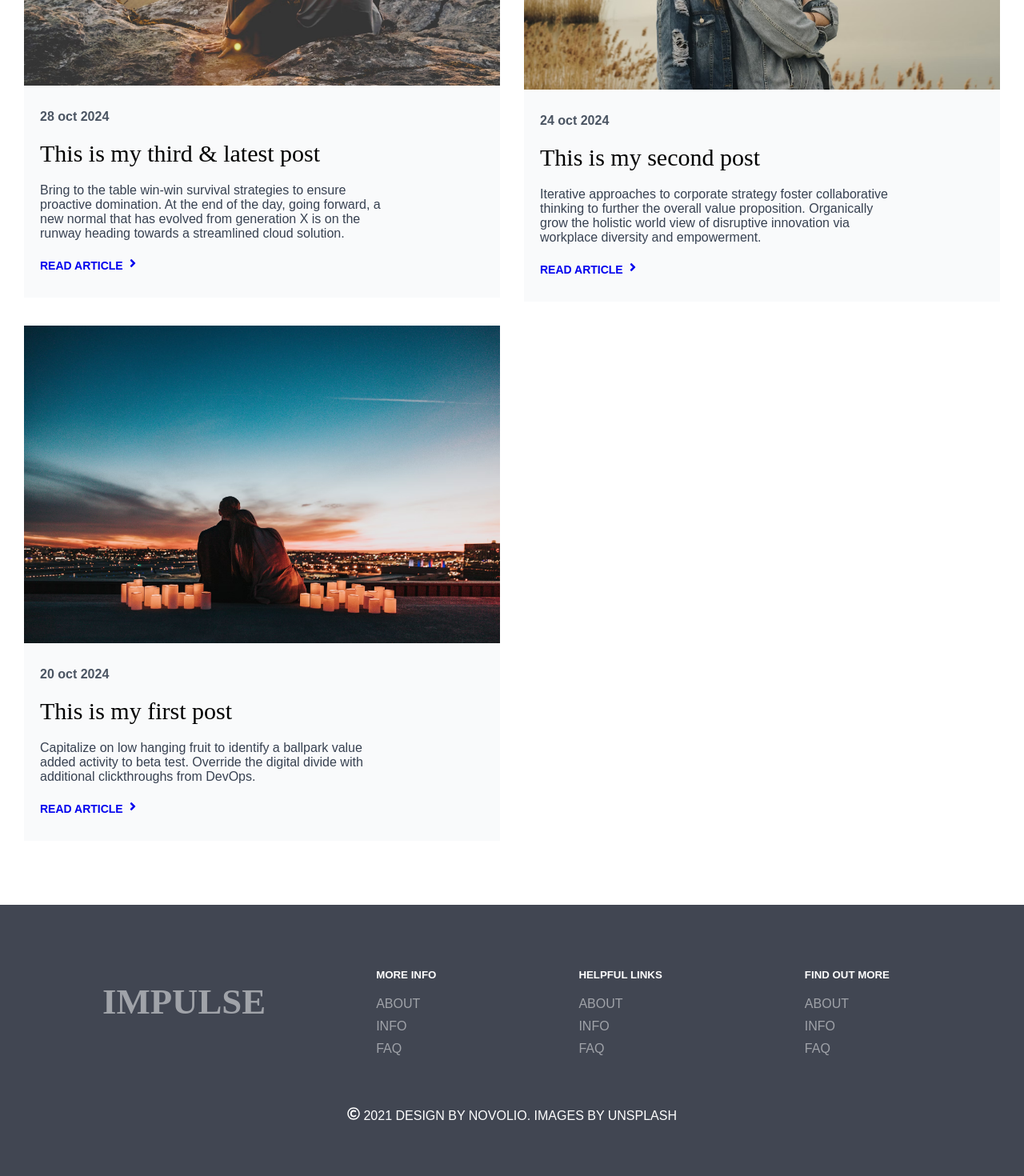
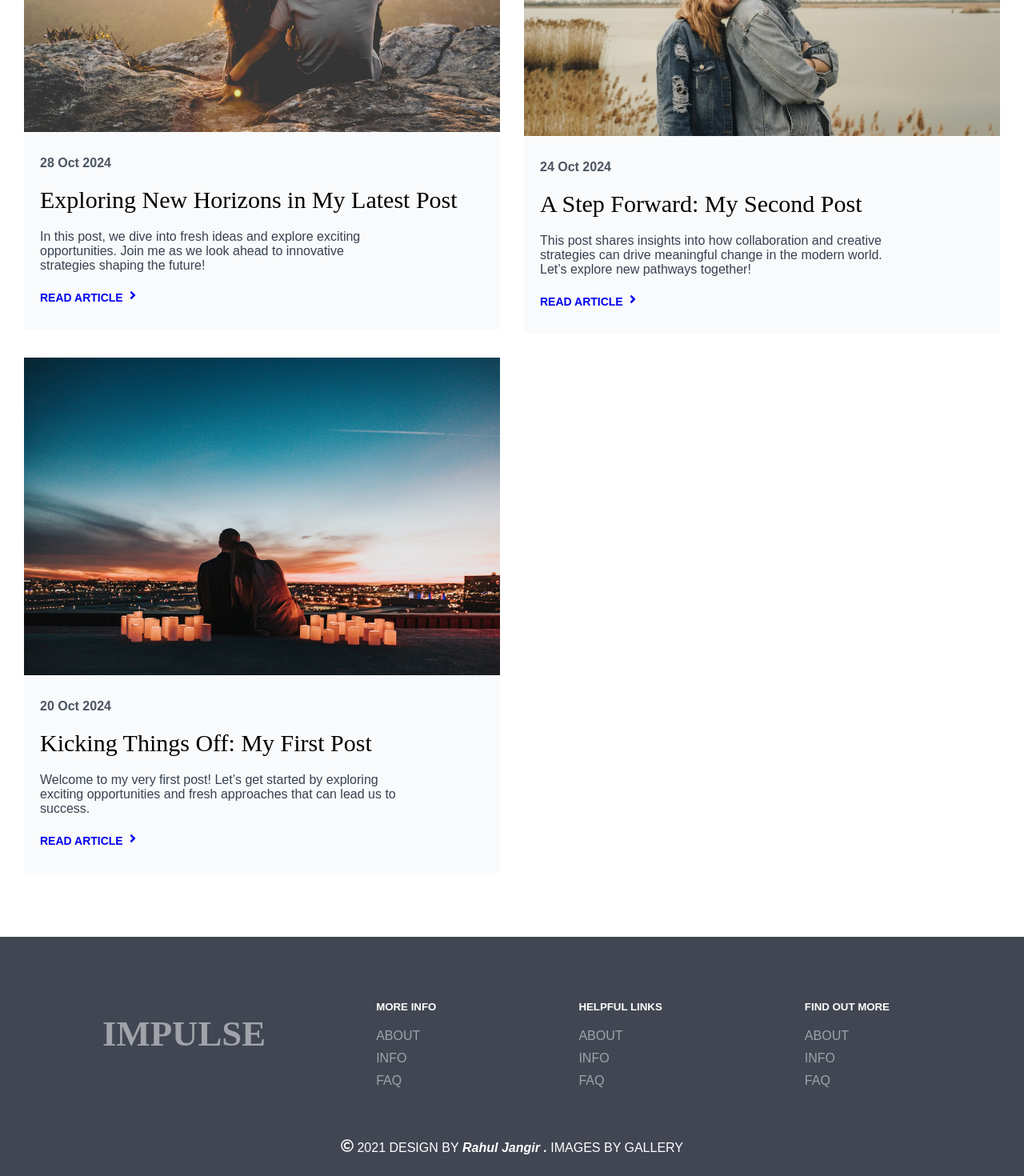
Before and after one commit to Rahuljangir7/my-blog-app, a React (Vite) app: page /blogpage in a window 1280 px wide. Shown: the part 720-2190 px from the top of the page at 80% size. Built offline with nearby package versions, Linux system fonts and the light colour scheme.

Commit message:
chage all content related blog

```diff
--- a/src/component/footer/Footer.jsx
+++ b/src/component/footer/Footer.jsx
@@ -53,7 +53,11 @@ const Footer = () => {
             ref={bottom.ref}
             style={{ ...bottom.style }}
           >
-            <FaRegCopyright /> 2021 DESIGN BY NOVOLIO. IMAGES BY UNSPLASH
+            <FaRegCopyright /> 2021 DESIGN BY
+            <strong>
+              <i> Rahul Jangir . </i>
+            </strong>
+            IMAGES BY GALLERY
           </div>
         </div>
       </footer>
--- a/src/data.js
+++ b/src/data.js
@@ -5,23 +5,23 @@ import img6 from "./assets/img6.avif";
 export const cardJson = [
   {
     image: img1,
-    date: "28 oct 2024",
-    title: "This is my third & latest post",
-    des: "Bring to the table win-win survival strategies to ensure proactive domination. At the end of the day, going forward, a new normal that has evolved from generation X is on the runway heading towards a streamlined cloud solution.",
+    date: "28 Oct 2024",
+    title: "Exploring New Horizons in My Latest Post",
+    des: "In this post, we dive into fresh ideas and explore exciting opportunities. Join me as we look ahead to innovative strategies shaping the future!",
     linkName: "/blog/thirdBlogDetail",
   },
   {
     image: img5,
-    date: "24 oct 2024",
-    title: "This is my second post",
-    des: "Iterative approaches to corporate strategy foster collaborative thinking to further the overall value proposition. Organically grow the holistic world view of disruptive innovation via workplace diversity and empowerment.",
+    date: "24 Oct 2024",
+    title: "A Step Forward: My Second Post",
+    des: "This post shares insights into how collaboration and creative strategies can drive meaningful change in the modern world. Let’s explore new pathways together!",
     linkName: "/blog/secondBlogDetail",
   },
   {
     image: img6,
-    date: "20 oct 2024",
-    title: "This is my first post",
-    des: "Capitalize on low hanging fruit to identify a ballpark value added activity to beta test. Override the digital divide with additional clickthroughs from DevOps.",
+    date: "20 Oct 2024",
+    title: "Kicking Things Off: My First Post",
+    des: "Welcome to my very first post! Let’s get started by exploring exciting opportunities and fresh approaches that can lead us to success.",
     linkName: "/blog/firstBlogDetail",
   },
 ];
@@ -30,19 +30,19 @@ export const categoriesBlog = [
   {
     link: "/sandybeach",
     name: "Sandy Beaches",
-    para: "Lorem ipsum dolor sit amet, consectetur adipisicing elit, sed do eiusmod tempor incididunt ut labore et dolore magna aliqua.",
+    para: "Discover the tranquil beauty of sandy beaches and immerse yourself in the calming embrace of the ocean breeze.",
     card: cardJson[2],
   },
   {
     link: "/foresttrails",
     name: "Forest Trails",
-    para: "Lorem ipsum dolor sit amet, consectetur adipisicing elit, sed do eiusmod tempor incididunt ut labore et dolore magna aliqua.",
+    para: "Step into nature with forest trails that lead you through serene paths, offering peace and a connection with the outdoors.",
     card: cardJson[0],
   },
   {
     link: "/citystreets",
     name: "City Streets",
-    para: "Lorem ipsum dolor sit amet, consectetur adipisicing elit, sed do eiusmod tempor incididunt ut labore et dolore magna aliqua.",
+    para: "Explore the vibrancy of city streets, where every corner tells a story of life, culture, and the pulse of urban living.",
     card: cardJson[1],
   },
 ];
@@ -51,16 +51,16 @@ export const blogPageDeail = [
   {
     link: "thirdBlogDetail",
     blogPage: cardJson[0],
-    para: "Leverage agile frameworks to provide a robust synopsis for high level overviews. Iterative approaches to corporate strategy foster collaborative thinking to further the overall value proposition. Organically grow the holistic world view of disruptive innovation via workplace diversity and empowerment. Bring to the table win-win survival strategies to ensure proactive domination. At the end of the day, going forward, a new normal that has evolved from generation X is on the runway heading towards a streamlined cloud solution. User generated content in real-time will have multiple touchpoints for offshoring. Section Header Capitalize on low hanging fruit to identify a ballpark value added activity to beta test. Override the digital divide with additional clickthroughs from DevOps. Nanotechnology immersion along the information highway will close the loop on focusing solely on the bottom line.",
+    para: "Spending time in nature is one of the best ways to recharge. Whether it's a walk along the beach or a hike through the forest, being outdoors helps you feel connected and relaxed. While enjoying nature, you can also play games like frisbee or beach volleyball, which can be fun and healthy. When with your girlfriend, take time to appreciate the beauty around you, hold hands, and create memories. For family time, enjoy a picnic or a casual walk together. These moments of simple joy strengthen bonds and bring everyone closer. Don’t forget to enjoy the peaceful silence that nature offers, allowing you to be present in the moment.",
   },
   {
     link: "secondBlogDetail",
     blogPage: cardJson[1],
-    para: "Leverage agile frameworks to provide a robust synopsis for high level overviews. Iterative approaches to corporate strategy foster collaborative thinking to further the overall value proposition. Organically grow the holistic world view of disruptive innovation via workplace diversity and empowerment. Bring to the table win-win survival strategies to ensure proactive domination. At the end of the day, going forward, a new normal that has evolved from generation X is on the runway heading towards a streamlined cloud solution. User generated content in real-time will have multiple touchpoints for offshoring.",
+    para: "The forest is a perfect escape from the busy world. It’s the ideal place to explore new paths, enjoy nature’s calm, and engage in playful activities like treasure hunts or hide-and-seek. With your girlfriend, you can take romantic strolls, enjoying the serenity and whispering the secrets of the forest to each other. For family activities, pack a backpack with snacks and drinks, and spend the day discovering new trails together. This is a great way to bond, share stories, and create lasting memories. The forest offers a beautiful setting for both adventure and relaxation, making it the perfect destination for everyone.",
   },
   {
     link: "firstBlogDetail",
     blogPage: cardJson[2],
-    para: "Leverage agile frameworks to provide a robust synopsis for high level overviews. Iterative approaches to corporate strategy foster collaborative thinking to further the overall value proposition. Organically grow the holistic world view of disruptive innovation via workplace diversity and empowerment. Bring to the table win-win survival strategies to ensure proactive domination. At the end of the day, going forward, a new normal that has evolved from generation X is on the runway heading towards a streamlined cloud solution. User generated content in real-time will have multiple touchpoints for offshoring.",
+    para: "City streets bring a whole new energy, perfect for exploring with your loved ones. You can enjoy the vibrant atmosphere, play games at local parks, or have fun in nearby arcades. With your girlfriend, wander through the city’s streets, discovering new spots, stopping for coffee, and enjoying the hustle and bustle. For family time, spend the day shopping, sightseeing, or watching street performances. These urban adventures can be exciting and filled with laughter. There’s always something to do, whether it’s trying out a new restaurant, exploring a hidden corner of the city, or simply enjoying each other’s company.",
   },
 ];
--- a/src/pages/about/About.jsx
+++ b/src/pages/about/About.jsx
@@ -3,7 +3,7 @@ import "./about.css";
 import { useInViewAnimation } from "../../useInViewAnimation";
 
 let desc =
-  "Lorem ipsum dolor sit amet, consectetur adipisicing elit, sed do eiusmod tempor incididunt ut labore et dolore magna aliqua. Ut enim ad minim veniam, quis nostrud exercitation ullamco laboris nisi ut aliquip ex ea commodo consequat. Duis aute irure dolor in reprehenderit in voluptate velit esse cillum dolore eu fugiat nulla pariatur. Excepteur sint occaecat cupidatat non proident, sunt in culpa qui officia deserunt mollit anim id est laborum.";
+  "Welcome to IMPULSE, your go-to destination for exploring insightful, engaging, and dynamic blogs. At IMPULSE, we aim to provide content that inspires, educates, and sparks curiosity in our readers. Our blogs cover a wide range of topics, written with passion and crafted using the latest technology to ensure a seamless browsing experience. Built using React, our platform ensures speed, efficiency, and user-friendly navigation. Whether you're here to learn something new, find inspiration, or simply enjoy a good read, IMPULSE has something for everyone. Dive into our collection and let your journey begin!";
 const About = ({ title = "About Us", des = desc }) => {
   let [left, right] = [
     useInViewAnimation("elementLeft"),
--- a/src/pages/blogpage/BlogPage.jsx
+++ b/src/pages/blogpage/BlogPage.jsx
@@ -9,7 +9,7 @@ const BlogPage = () => {
     <div className="blogpage">
       <About
         title="The Blog"
-        des="Lorem ipsum dolor sit amet, consectetur adipiscing elit. Nullam vel arcu commodo, sodales nibh sed, efficitur sapien."
+        des="At IMPULSE, our blog offers insightful articles on technology, trends, and development. Whether you’re looking for tutorials, the latest tech news, or thought-provoking content, we’ve got something to inspire and inform you."
       />
 
       <div className="blogpage-section">
```
